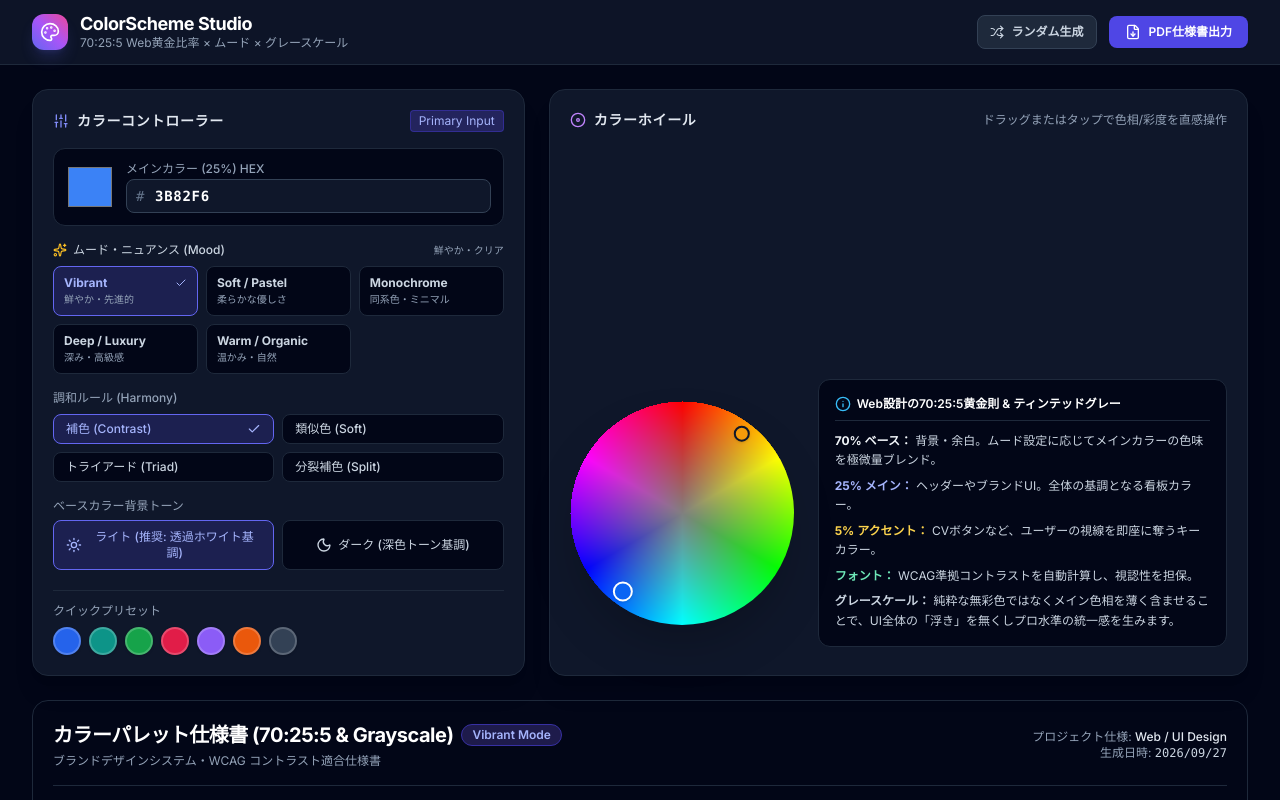
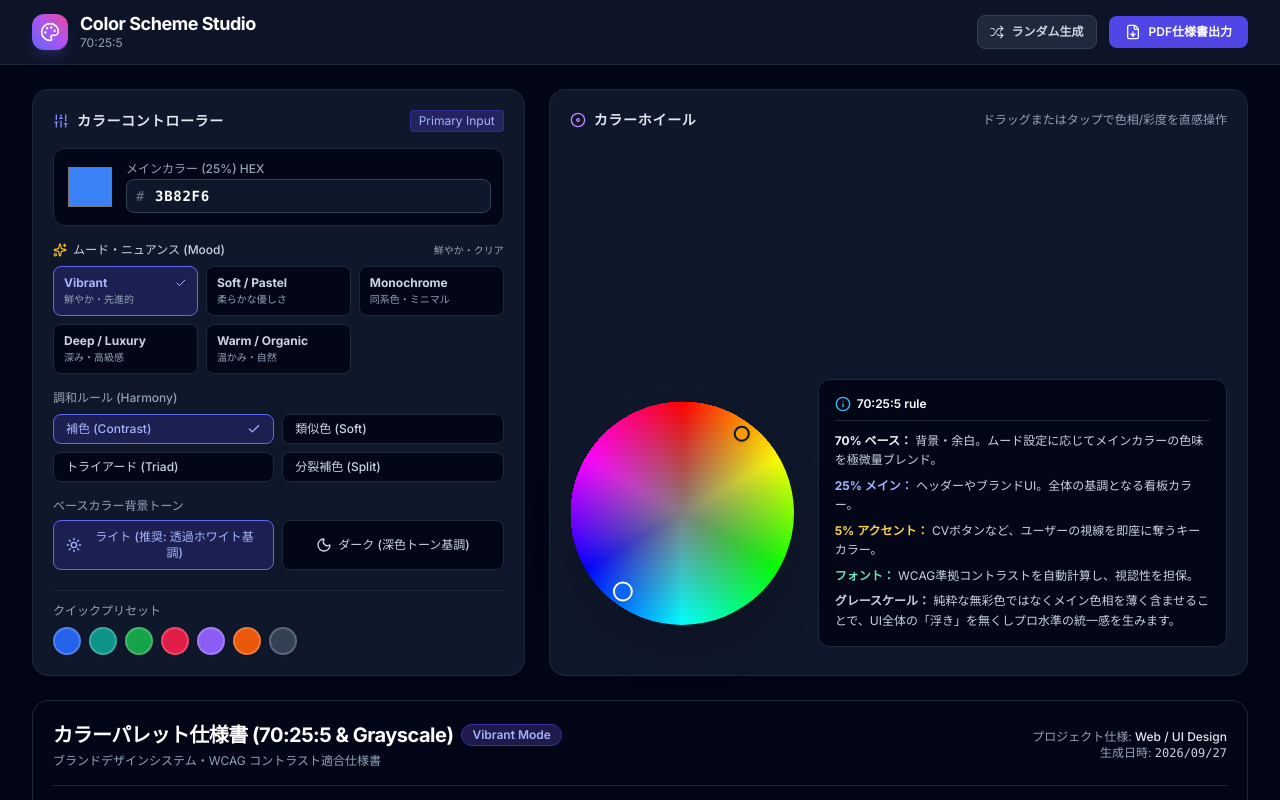
Before and after one commit to handshakedevmoss-ux/moss-csg, a plain HTML site: page index.html in a window 1280 px wide. Shown: the top 800 px of the page. Drawn offline with nearby package versions, Linux system fonts and the light colour scheme.

Commit message:
Update index.html

```diff
--- a/index.html
+++ b/index.html
@@ -3,7 +3,7 @@
 <head>
   <meta charset="UTF-8">
   <meta name="viewport" content="width=device-width, initial-scale=1.0">
-  <title>Color Scheme Studio - 70:25:5</title>
+  <title>Color Scheme Studio - 70:25:5 rule</title>
   <!-- Tailwind CSS CDN -->
   <script src="https://cdn.tailwindcss.com"></script>
   <!-- Google Fonts: Inter & Noto Sans JP -->
@@ -58,8 +58,8 @@
           <i data-lucide="palette" class="w-5 h-5 text-white"></i>
         </div>
         <div>
-          <h1 class="text-lg font-bold tracking-tight text-white leading-tight">ColorScheme Studio</h1>
-          <p class="text-xs text-slate-400">70:25:5 Web黄金比率 × ムード × グレースケール</p>
+          <h1 class="text-lg font-bold tracking-tight text-white leading-tight">Color Scheme Studio</h1>
+          <p class="text-xs text-slate-400">70:25:5</p>
         </div>
       </div>
 
@@ -226,7 +226,7 @@
           <div class="flex-1 text-xs text-slate-300 space-y-2.5 bg-slate-950 p-4 rounded-xl border border-slate-800">
             <div class="font-semibold text-white flex items-center gap-1.5 border-b border-slate-800 pb-2">
               <i data-lucide="info" class="w-4 h-4 text-sky-400"></i>
-              Web設計の70:25:5黄金則 & ティンテッドグレー
+              70:25:5 rule
             </div>
             <ul class="space-y-1.5 text-slate-300 leading-relaxed">
               <li><strong class="text-slate-100">70% ベース：</strong> 背景・余白。ムード設定に応じてメインカラーの色味を極微量ブレンド。</li>
@@ -517,7 +517,7 @@
 
   <!-- フッター -->
   <footer class="border-t border-slate-900 bg-slate-950 py-5 text-center text-xs text-slate-500">
-    <p>70:25:5</p>
+    <p>70:25:5 rule</p>
   </footer>
 
   <!-- コピートースト -->
```
